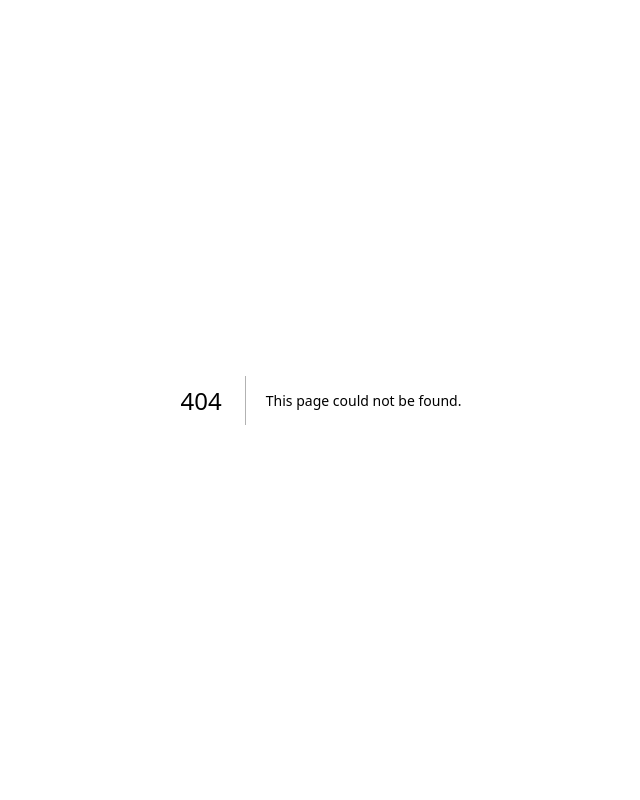
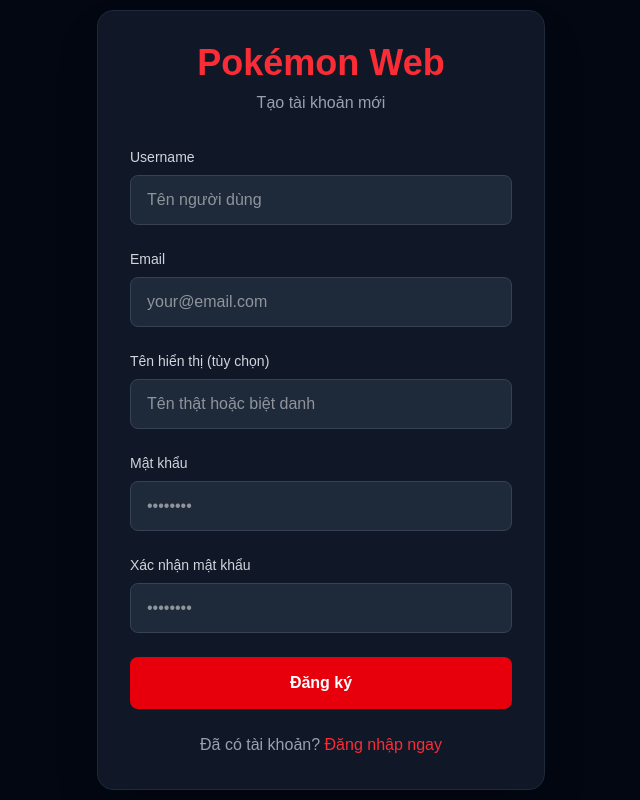
Before and after one commit to QuyenMai1501/Pokemon-Web, a Next.js app: page /auth/register in a window 1280 px wide. Before the commit this address had no page. Shown: the whole page, without its empty margins (319-959 px from the left). Built offline with nearby package versions, Linux system fonts and the light colour scheme.

Commit message:
Giao diện đăng ký

```diff
--- /dev/null
+++ b/app/auth/register/page.tsx
@@ -0,0 +1,164 @@
+// app/auth/register/page.tsx
+"use client";
+
+import { useState } from "react";
+import { useRouter } from "next/navigation";
+import Link from "next/link";
+
+export default function RegisterPage() {
+  const [formData, setFormData] = useState({
+    username: "",
+    email: "",
+    name: "",
+    password: "",
+    confirmPassword: "",
+  });
+  const [isLoading, setIsLoading] = useState(false);
+  const [error, setError] = useState("");
+  const router = useRouter();
+
+  const handleChange = (e: React.ChangeEvent<HTMLInputElement>) => {
+    setFormData({ ...formData, [e.target.name]: e.target.value });
+  };
+
+  const handleSubmit = async (e: React.FormEvent) => {
+    e.preventDefault();
+    setError("");
+    setIsLoading(true);
+
+    if (formData.password !== formData.confirmPassword) {
+      setError("Mật khẩu xác nhận không khớp");
+      setIsLoading(false);
+      return;
+    }
+
+    try {
+      const res = await fetch("/api/register", {
+        method: "POST",
+        headers: { "Content-Type": "application/json" },
+        body: JSON.stringify({
+          username: formData.username,
+          email: formData.email,
+          name: formData.name || formData.username,
+          password: formData.password,
+        }),
+      });
+
+      const data = await res.json();
+
+      if (!res.ok) {
+        setError(data.error || "Đăng ký thất bại");
+      } else {
+        alert("Đăng ký thành công! Hãy đăng nhập.");
+        router.push("/auth/signin");
+      }
+    } catch (err) {
+      setError("Lỗi kết nối server");
+    } finally {
+      setIsLoading(false);
+    }
+  };
+
+  return (
+    <div className="flex min-h-screen items-center justify-center bg-gray-950">
+      <div className="w-full max-w-md p-8 bg-gray-900 rounded-2xl shadow-2xl border border-gray-800">
+        <div className="text-center mb-8">
+          <h1 className="text-4xl font-bold text-red-500">Pokémon Web</h1>
+          <p className="text-gray-400 mt-2">Tạo tài khoản mới</p>
+        </div>
+
+        <form onSubmit={handleSubmit} className="space-y-6">
+          <div>
+            <label className="block text-sm font-medium text-gray-300 mb-2">
+              Username
+            </label>
+            <input
+              type="text"
+              name="username"
+              value={formData.username}
+              onChange={handleChange}
+              className="w-full px-4 py-3 bg-gray-800 border border-gray-700 rounded-lg focus:outline-none focus:border-red-500 text-white"
+              placeholder="Tên người dùng"
+              required
+            />
+          </div>
+
+          <div>
+            <label className="block text-sm font-medium text-gray-300 mb-2">
+              Email
+            </label>
+            <input
+              type="email"
+              name="email"
+              value={formData.email}
+              onChange={handleChange}
+              className="w-full px-4 py-3 bg-gray-800 border border-gray-700 rounded-lg focus:outline-none focus:border-red-500 text-white"
+              placeholder="your@email.com"
+              required
+            />
+          </div>
+
+          <div>
+            <label className="block text-sm font-medium text-gray-300 mb-2">
+              Tên hiển thị (tùy chọn)
+            </label>
+            <input
+              type="text"
+              name="name"
+              value={formData.name}
+              onChange={handleChange}
+              className="w-full px-4 py-3 bg-gray-800 border border-gray-700 rounded-lg focus:outline-none focus:border-red-500 text-white"
+              placeholder="Tên thật hoặc biệt danh"
+            />
+          </div>
+
+          <div>
+            <label className="block text-sm font-medium text-gray-300 mb-2">
+              Mật khẩu
+            </label>
+            <input
+              type="password"
+              name="password"
+              value={formData.password}
+              onChange={handleChange}
+              className="w-full px-4 py-3 bg-gray-800 border border-gray-700 rounded-lg focus:outline-none focus:border-red-500 text-white"
+              placeholder="••••••••"
+              required
+            />
+          </div>
+
+          <div>
+            <label className="block text-sm font-medium text-gray-300 mb-2">
+              Xác nhận mật khẩu
+            </label>
+            <input
+              type="password"
+              name="confirmPassword"
+              value={formData.confirmPassword}
+              onChange={handleChange}
+              className="w-full px-4 py-3 bg-gray-800 border border-gray-700 rounded-lg focus:outline-none focus:border-red-500 text-white"
+              placeholder="••••••••"
+              required
+            />
+          </div>
+
+          {error && <p className="text-red-500 text-sm text-center">{error}</p>}
+
+          <button
+            type="submit"
+            disabled={isLoading}
+            className="w-full py-3.5 bg-red-600 hover:bg-red-700 disabled:bg-gray-600 text-white font-semibold rounded-lg transition-all">
+            {isLoading ? "Đang tạo tài khoản..." : "Đăng ký"}
+          </button>
+        </form>
+
+        <div className="text-center mt-6 text-gray-400">
+          Đã có tài khoản?{" "}
+          <Link href="/auth/signin" className="text-red-500 hover:underline">
+            Đăng nhập ngay
+          </Link>
+        </div>
+      </div>
+    </div>
+  );
+}
```
